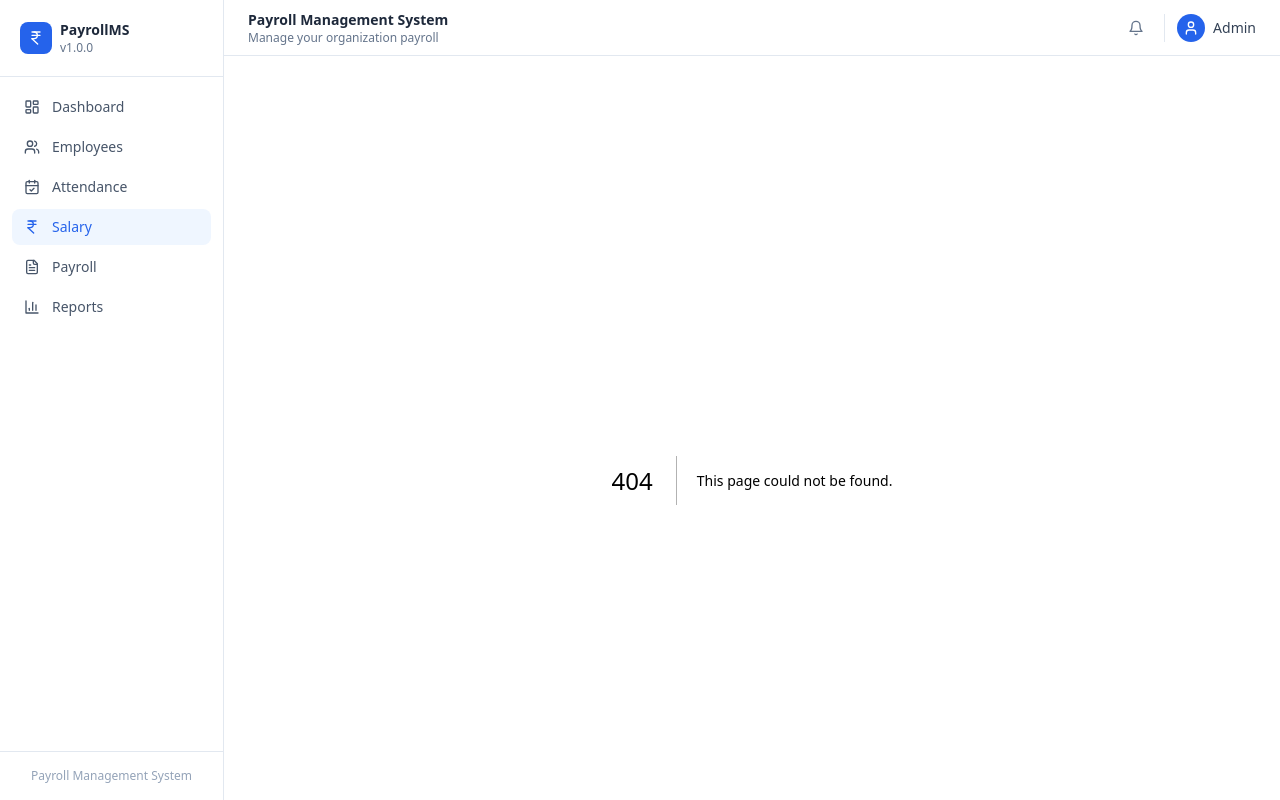
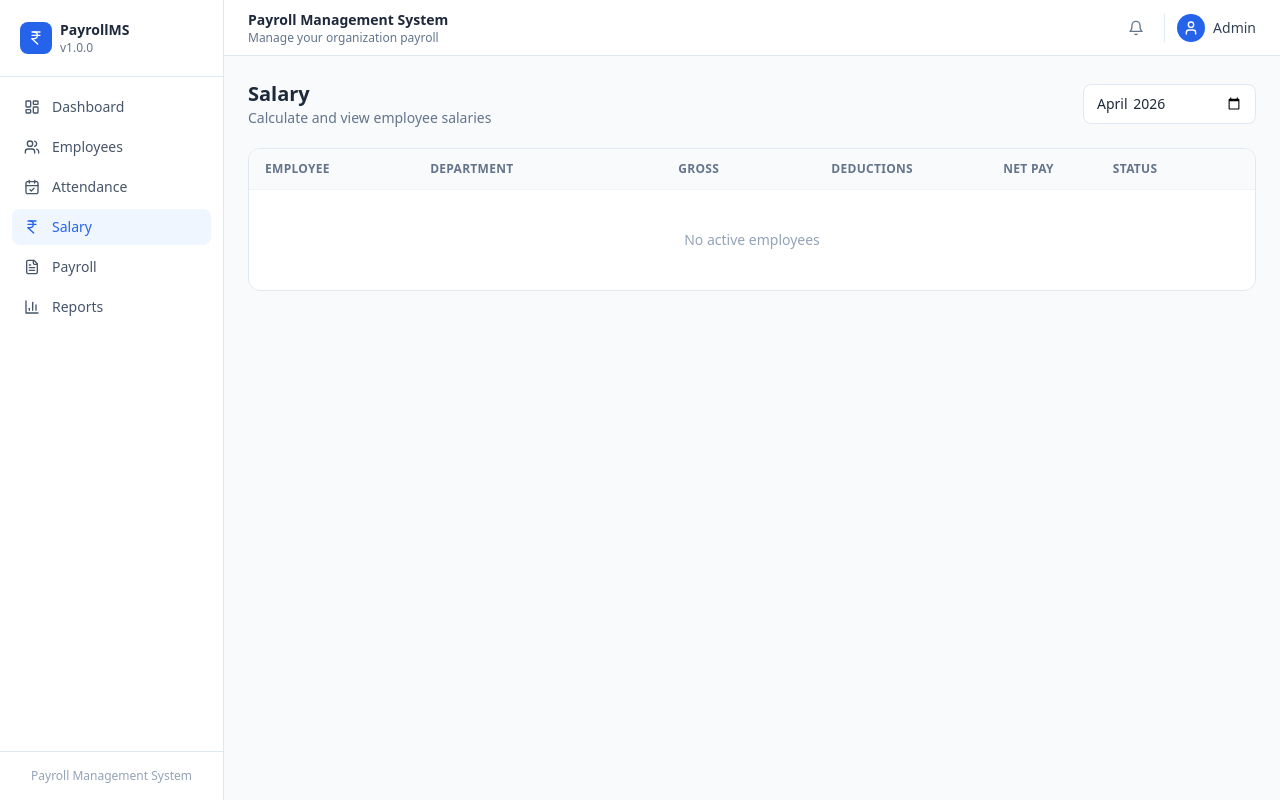
Before and after one commit to sohamukute/payroll-system, a Next.js app in the folder frontend/: page /salary in a window 1280 px wide. Before the commit this address had no page. Built offline with nearby package versions, Linux system fonts and the light colour scheme.

Commit message:
added salary and payslip page

```diff
--- /dev/null
+++ b/frontend/app/salary/page.tsx
@@ -0,0 +1,191 @@
+'use client';
+import { useEffect, useState } from 'react';
+import { getEmployees, getSalariesForMonth, calculateAndSaveSalary, getSalaryForMonth } from '@/lib/store';
+import { Employee, Salary } from '@/lib/types';
+import { formatCurrency, getStatusColor, getCurrentMonth } from '@/lib/utils';
+import Modal from '@/components/Modal';
+import { FileText, Calculator } from 'lucide-react';
+
+export default function SalaryPage() {
+  const [month, setMonth] = useState(getCurrentMonth());
+  const [employees, setEmployees] = useState<Employee[]>([]);
+  const [salaries, setSalaries] = useState<Salary[]>([]);
+  const [viewSalary, setViewSalary] = useState<{ emp: Employee; sal: Salary } | null>(null);
+  const [msg, setMsg] = useState('');
+
+  function reload() {
+    setEmployees(getEmployees().filter(e => e.status === 'ACTIVE'));
+    setSalaries(getSalariesForMonth(month));
+  }
+
+  useEffect(() => { reload(); }, [month]);
+
+  function salaryFor(empId: string) {
+    return salaries.find(s => s.employeeId === empId);
+  }
+
+  function handleCalculate(emp: Employee) {
+    try {
+      calculateAndSaveSalary(emp, month);
+      reload();
+      setMsg(`Salary calculated for ${emp.firstName} ${emp.lastName}`);
+      setTimeout(() => setMsg(''), 2500);
+    } catch (err: unknown) {
+      setMsg(err instanceof Error ? err.message : 'Error calculating salary');
+    }
+  }
+
+  function handleView(emp: Employee) {
+    const sal = getSalaryForMonth(emp.id, month);
+    if (sal) setViewSalary({ emp, sal });
+  }
+
+  return (
+    <div className="space-y-5">
+      <div className="flex items-center justify-between">
+        <div>
+          <h2 className="text-xl font-bold text-slate-800">Salary</h2>
+          <p className="text-sm text-slate-500">Calculate and view employee salaries</p>
+        </div>
+        <input type="month" value={month} onChange={e => setMonth(e.target.value)}
+          className="px-3 py-2 text-sm border border-slate-200 rounded-lg focus:outline-none focus:ring-2 focus:ring-blue-500" />
+      </div>
+
+      {msg && <div className="bg-blue-50 text-blue-700 text-sm px-4 py-2 rounded-lg">{msg}</div>}
+
+      <div className="bg-white rounded-xl border border-slate-200 overflow-hidden">
+        <table className="w-full text-sm">
+          <thead>
+            <tr className="border-b border-slate-100 bg-slate-50">
+              <th className="text-left px-4 py-3 text-xs font-semibold text-slate-500 uppercase tracking-wide">Employee</th>
+              <th className="text-left px-4 py-3 text-xs font-semibold text-slate-500 uppercase tracking-wide">Department</th>
+              <th className="text-right px-4 py-3 text-xs font-semibold text-slate-500 uppercase tracking-wide">Gross</th>
+              <th className="text-right px-4 py-3 text-xs font-semibold text-slate-500 uppercase tracking-wide">Deductions</th>
+              <th className="text-right px-4 py-3 text-xs font-semibold text-slate-500 uppercase tracking-wide">Net Pay</th>
+              <th className="text-center px-4 py-3 text-xs font-semibold text-slate-500 uppercase tracking-wide">Status</th>
+              <th className="px-4 py-3"></th>
+            </tr>
+          </thead>
+          <tbody>
+            {employees.length === 0 && (
+              <tr><td colSpan={7} className="text-center py-10 text-slate-400">No active employees</td></tr>
+            )}
+            {employees.map(emp => {
+              const sal = salaryFor(emp.id);
+              return (
+                <tr key={emp.id} className="border-b border-slate-50 hover:bg-slate-50">
+                  <td className="px-4 py-3">
+                    <p className="font-medium text-slate-800">{emp.firstName} {emp.lastName}</p>
+                    <p className="text-xs text-slate-400">{emp.id}</p>
+                  </td>
+                  <td className="px-4 py-3 text-slate-600">{emp.department}</td>
+                  <td className="px-4 py-3 text-right text-slate-700">{sal ? formatCurrency(sal.totalEarnings) : '—'}</td>
+                  <td className="px-4 py-3 text-right text-red-600">{sal ? formatCurrency(sal.totalDeductions) : '—'}</td>
+                  <td className="px-4 py-3 text-right font-semibold text-slate-800">{sal ? formatCurrency(sal.netSalary) : '—'}</td>
+                  <td className="px-4 py-3 text-center">
+                    {sal ? (
+                      <span className={`px-2 py-0.5 rounded-full text-xs font-medium ${getStatusColor(sal.status)}`}>{sal.status}</span>
+                    ) : (
+                      <span className="text-xs text-slate-400">Pending</span>
+                    )}
+                  </td>
+                  <td className="px-4 py-3">
+                    <div className="flex items-center gap-2 justify-end">
+                      <button onClick={() => handleCalculate(emp)}
+                        className="flex items-center gap-1 px-2 py-1 text-xs bg-blue-50 text-blue-600 rounded-lg hover:bg-blue-100">
+                        <Calculator className="w-3 h-3" /> Calculate
+                      </button>
+                      {sal && (
+                        <button onClick={() => handleView(emp)}
+                          className="flex items-center gap-1 px-2 py-1 text-xs bg-slate-50 text-slate-600 rounded-lg hover:bg-slate-100">
+                          <FileText className="w-3 h-3" /> Payslip
+                        </button>
+                      )}
+                    </div>
+                  </td>
+                </tr>
+              );
+            })}
+          </tbody>
+        </table>
+      </div>
+
+      {viewSalary && (
+        <Modal open={true} onClose={() => setViewSalary(null)} title="Payslip" width="max-w-2xl">
+          <Payslip emp={viewSalary.emp} sal={viewSalary.sal} />
+        </Modal>
+      )}
+    </div>
+  );
+}
+
+function Payslip({ emp, sal }: { emp: Employee; sal: Salary }) {
+  return (
+    <div className="space-y-4 text-sm">
+      <div className="grid grid-cols-2 gap-4 pb-4 border-b border-slate-100">
+        <div>
+          <p className="text-xs text-slate-500">Employee</p>
+          <p className="font-semibold">{emp.firstName} {emp.lastName}</p>
+          <p className="text-xs text-slate-500">{emp.id}</p>
+        </div>
+        <div>
+          <p className="text-xs text-slate-500">Department</p>
+          <p className="font-medium">{emp.department}</p>
+          <p className="text-xs text-slate-500">{emp.position}</p>
+        </div>
+        <div>
+          <p className="text-xs text-slate-500">Month</p>
+          <p className="font-medium">{sal.month}</p>
+        </div>
+        <div>
+          <p className="text-xs text-slate-500">Days Worked</p>
+          <p className="font-medium">{sal.presentDays} present / {sal.paidLeaveDays} leave / {sal.absentDays} absent</p>
+        </div>
+      </div>
+
+      <div className="grid grid-cols-2 gap-6">
+        <div>
+          <p className="text-xs font-semibold text-slate-500 uppercase mb-2">Earnings</p>
+          {[
+            ['Basic Salary', sal.basicSalary],
+            ['House Rent Allowance', sal.hra],
+            ['Dearness Allowance', sal.da],
+            ['Special Allowance', sal.specialAllowance],
+          ].map(([label, val]) => (
+            <div key={label as string} className="flex justify-between py-1 border-b border-slate-50">
+              <span className="text-slate-600">{label}</span>
+              <span className="font-medium">{formatCurrency(val as number)}</span>
+            </div>
+          ))}
+          <div className="flex justify-between py-2 font-semibold">
+            <span>Total Earnings</span>
+            <span className="text-green-600">{formatCurrency(sal.totalEarnings)}</span>
+          </div>
+        </div>
+        <div>
+          <p className="text-xs font-semibold text-slate-500 uppercase mb-2">Deductions</p>
+          {[
+            ['Provident Fund', sal.providentFund],
+            ['ESI', sal.esi],
+            ['Income Tax', sal.incomeTax],
+            ['Professional Tax', sal.professionalTax],
+          ].map(([label, val]) => (
+            <div key={label as string} className="flex justify-between py-1 border-b border-slate-50">
+              <span className="text-slate-600">{label}</span>
+              <span className="font-medium">{formatCurrency(val as number)}</span>
+            </div>
+          ))}
+          <div className="flex justify-between py-2 font-semibold">
+            <span>Total Deductions</span>
+            <span className="text-red-600">{formatCurrency(sal.totalDeductions)}</span>
+          </div>
+        </div>
+      </div>
+
+      <div className="bg-blue-50 rounded-lg p-4 flex justify-between items-center">
+        <span className="font-semibold text-slate-800">Net Salary Payable</span>
+        <span className="text-xl font-bold text-blue-600">{formatCurrency(sal.netSalary)}</span>
+      </div>
+    </div>
+  );
+}
```
